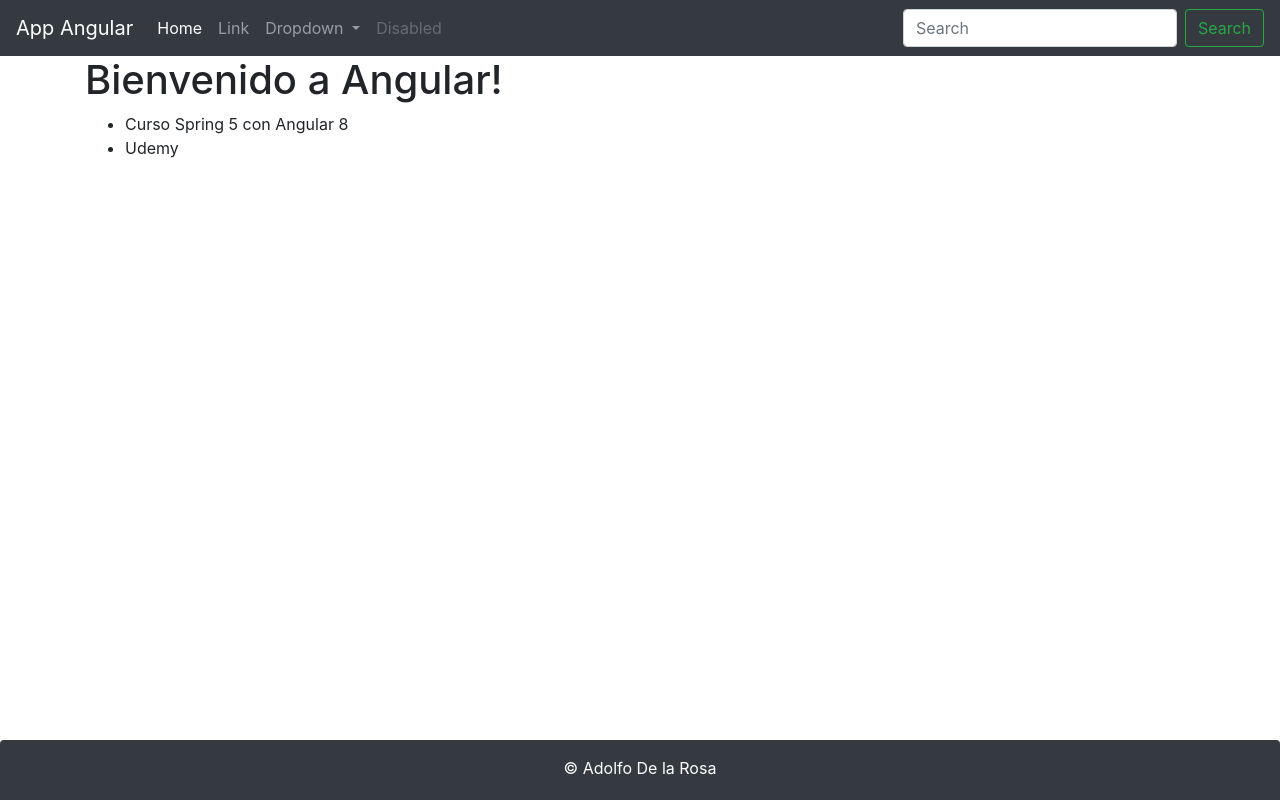
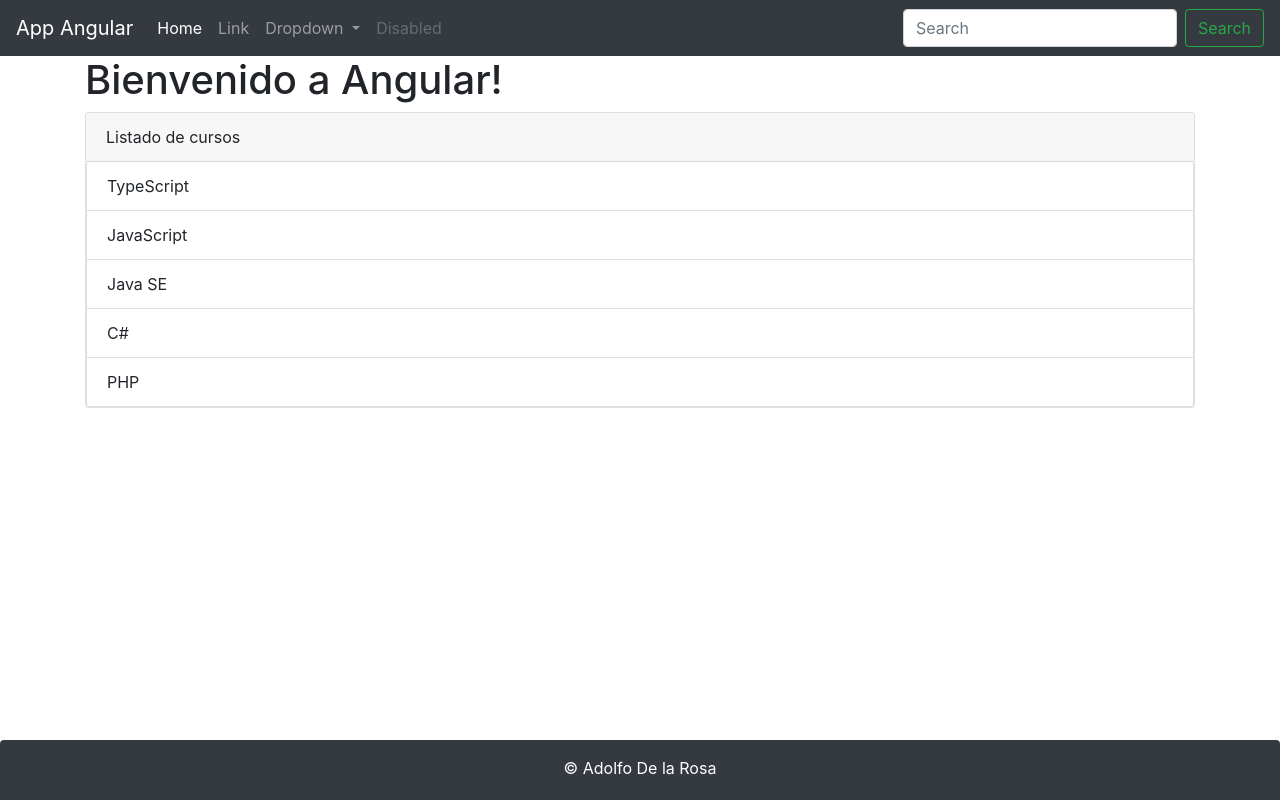
Before and after one commit to adolfodelarosades/AngularYSpring5, an Angular app: page / in a window 1280 px wide. Built offline with nearby package versions, Linux system fonts and the light colour scheme.

Commit message:
12. Directiva estructural *ngFor

```diff
--- a/src/app/app.component.html
+++ b/src/app/app.component.html
@@ -3,9 +3,6 @@
   <h1>
     {{ title }}!
   </h1>
-  <ul>
-    <li>{{ curso }}</li>
-    <li>{{ plataforma }}</li>
-  </ul>
+  <app-directiva></app-directiva>
 </div>
 <app-footer></app-footer>
--- a/src/app/app.module.ts
+++ b/src/app/app.module.ts
@@ -4,12 +4,14 @@
 import { AppComponent } from './app.component';
 import { HeaderComponent } from './header/header.component'
 import { FooterComponent } from './footer/footer.component';
+import { DirectivaComponent } from './directiva/directiva.component';
 
 @NgModule({
   declarations: [
     AppComponent,
     HeaderComponent,
-    FooterComponent
+    FooterComponent,
+    DirectivaComponent
   ],
   imports: [
     BrowserModule
--- /dev/null
+++ b/src/app/directiva/directiva.component.html
@@ -0,0 +1,8 @@
+<div class="card">
+    <div class="card-header">
+        Listado de cursos
+    </div>
+    <ul class="list-group">
+        <li class = "list-group-item" *ngFor="let curso of listaCurso">{{ curso }}</li>
+    </ul>
+</div>
--- /dev/null
+++ b/src/app/directiva/directiva.component.ts
@@ -0,0 +1,17 @@
+import { Component, OnInit } from '@angular/core';
+
+@Component({
+  selector: 'app-directiva',
+  templateUrl: './directiva.component.html',
+  styleUrls: ['./directiva.component.css']
+})
+export class DirectivaComponent implements OnInit {
+
+  listaCurso: string[] = ['TypeScript', 'JavaScript', 'Java SE', 'C#', 'PHP'];
+
+  constructor() { }
+
+  ngOnInit() {
+  }
+
+}
```
Also changed, not shown: src/app/directiva/directiva.component.css (added), 2 other files (tests, documents, lock files or other folders).
